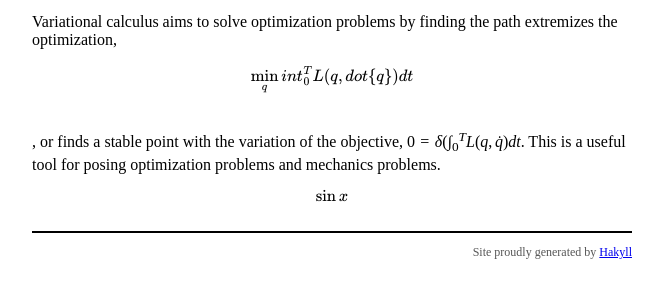
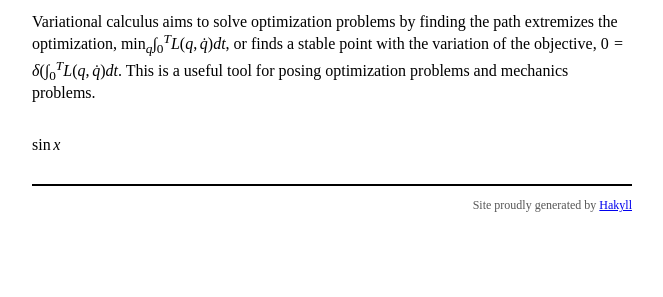
Before and after one commit to BenPski/BenPski.github.io, a plain HTML site: page notes/variational-calculus.html in a window 1280 px wide. Shown: the part 107-404 px from the top of the page, without its empty margins (308-971 px from the left). Drawn offline with nearby package versions, Linux system fonts and the light colour scheme; some packages are replaced by stand-ins of ours.

Commit message:
Publish.

```diff
--- a/notes/variational-calculus.html
+++ b/notes/variational-calculus.html
@@ -23,8 +23,8 @@
         <div id="content">
             <h1>Variational Calculus</h1>
 
-            <p>Variational calculus aims to solve optimization problems by finding the path extremizes the optimization, <br /><span class="math display">$$\min_q \\int_0^T L(q,\\dot\{q\}) dt$$</span><br />, or finds a stable point with the variation of the objective, <span class="math inline">0 = <em>δ</em>(∫<sub>0</sub><sup><em>T</em></sup><em>L</em>(<em>q</em>, <em>q̇</em>)<em>d</em><em>t</em></span>. This is a useful tool for posing optimization problems and mechanics problems.</p>
-<p>\[ \sin x\]</p>
+            <p>Variational calculus aims to solve optimization problems by finding the path extremizes the optimization, <span class="math inline">min<sub><em>q</em></sub>∫<sub>0</sub><sup><em>T</em></sup><em>L</em>(<em>q</em>, <em>q̇</em>)<em>d</em><em>t</em></span>, or finds a stable point with the variation of the objective, <span class="math inline">0 = <em>δ</em>(∫<sub>0</sub><sup><em>T</em></sup><em>L</em>(<em>q</em>, <em>q̇</em>)<em>d</em><em>t</em></span>. This is a useful tool for posing optimization problems and mechanics problems.</p>
+<p><br /><span class="math display">sin <em>x</em></span><br /></p>
         </div>
         <div id="footer">
             Site proudly generated by
```
Also changed, not shown: 1 other file.
